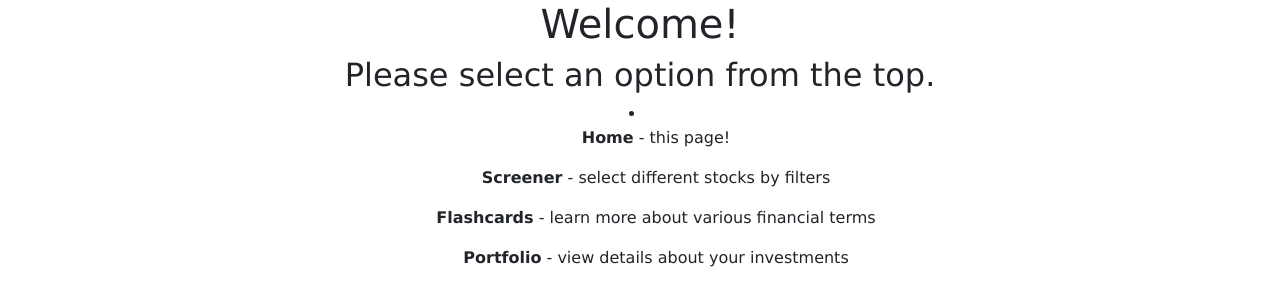
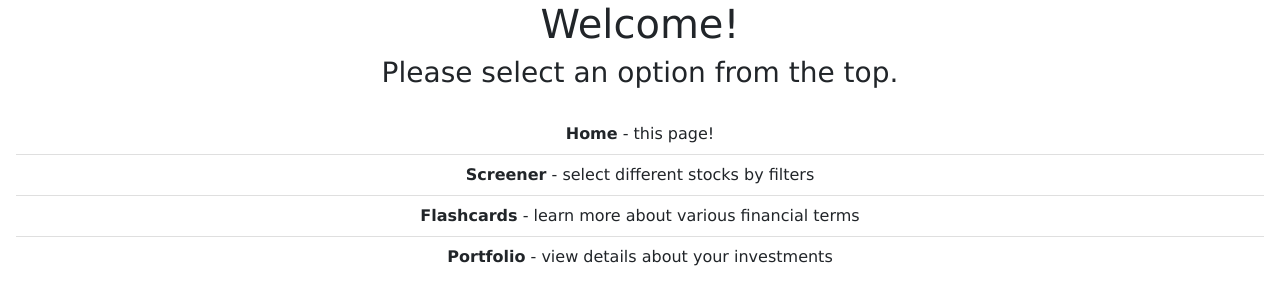
Before and after one commit to Abhiek187/how-to-stock, a Django app: page /stockapp/ in a window 1280 px wide. Shown: the part 56-362 px from the top of the page. Run offline with Django 3.2, Linux system fonts and the light colour scheme.

Commit message:
Improve the home page design

```diff
--- a/stockhelper/stockapp/static/stockapp/css/styles.css
+++ b/stockhelper/stockapp/static/stockapp/css/styles.css
@@ -1,6 +1,10 @@
 body {
     font-family: Verdana, Courier New, Arial, Sans-serif; /* Font that distinguishes 1ijlIJ5SoO0 */
     text-align: center;
+}
+
+.home-nav-list {
+    list-style-type: none; /* remove the bullet points in an unordered list */
 }
 
 .description {
--- a/stockhelper/stockapp/templates/stockapp/index.html
+++ b/stockhelper/stockapp/templates/stockapp/index.html
@@ -36,25 +36,25 @@
                 </div>
             </div>
         </nav>
-        <main>
+        <main class="main-content">
             <!-- Main content to be overriden with each page -->
             {% block content %}
-            <h1>Welcome!</h1>
-            <h2>Please select an option from the top.</h2>
-            <li>
-                <ul>
+            <h1 class="home-title">Welcome!</h1>
+            <h3 class="home-subtitle mb-4">Please select an option from the top.</h3>
+            <ul class="home-nav-list list-group list-group-flush mx-3">
+                <li class="list-group-item">
                     <strong>Home</strong> - this page!
-                </ul>
-                <ul>
+                </li>
+                <li class="list-group-item">
                     <strong>Screener</strong> - select different stocks by filters
-                </ul>
-                <ul>
+                </li>
+                <li class="list-group-item">
                     <strong>Flashcards</strong> - learn more about various financial terms
-                </ul>
-                <ul>
+                </li>
+                <li class="list-group-item">
                     <strong>Portfolio</strong> - view details about your investments
-                </ul>
-            </li>
+                </li>
+            </ul>
             {% endblock %}
         </main>
         <script src="https://cdn.jsdelivr.net/npm/bootstrap@5.0.0-beta2/dist/js/bootstrap.bundle.min.js" integrity="sha384-b5kHyXgcpbZJO/tY9Ul7kGkf1S0CWuKcCD38l8YkeH8z8QjE0GmW1gYU5S9FOnJ0" crossorigin="anonymous"></script>
```
